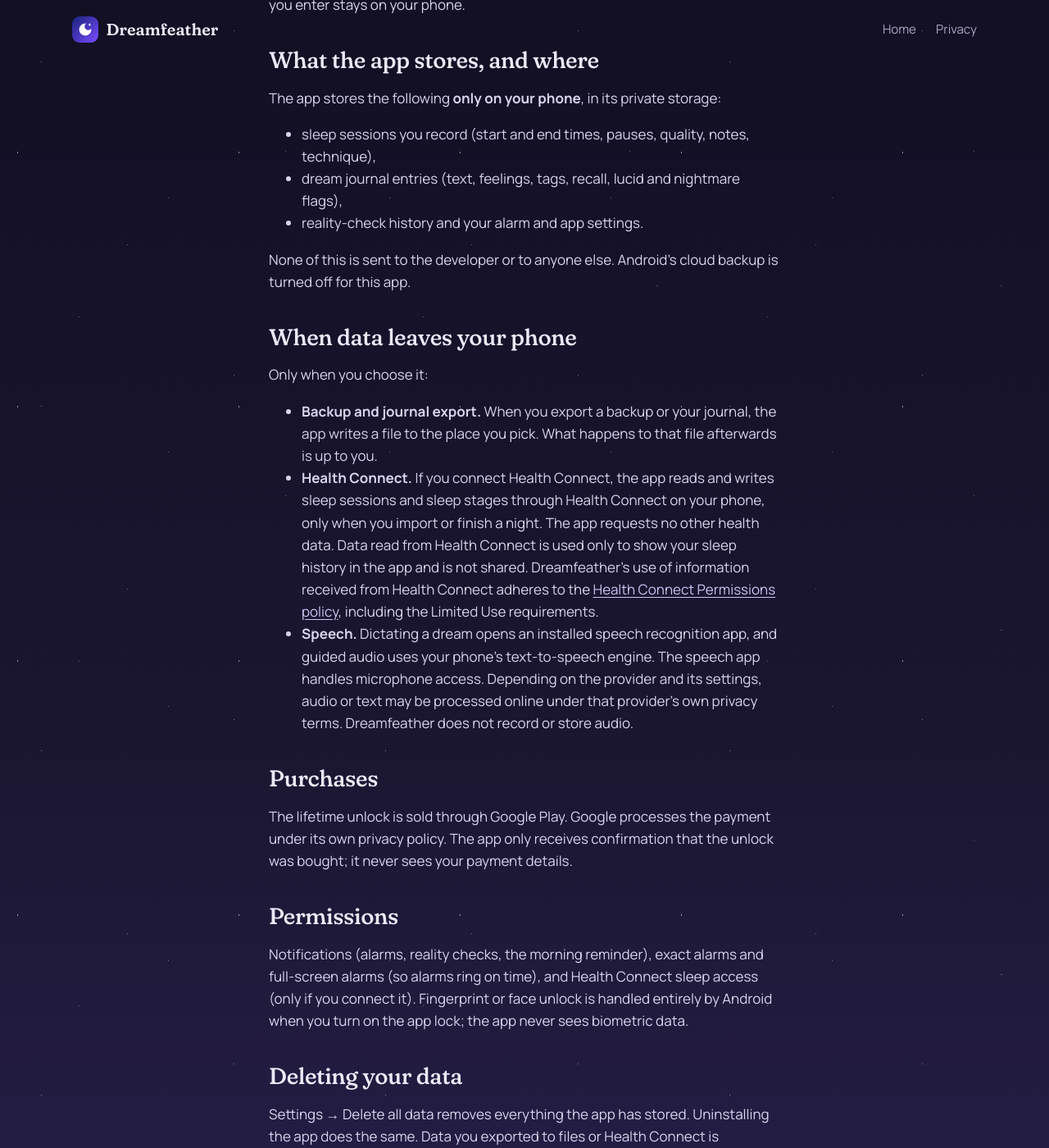
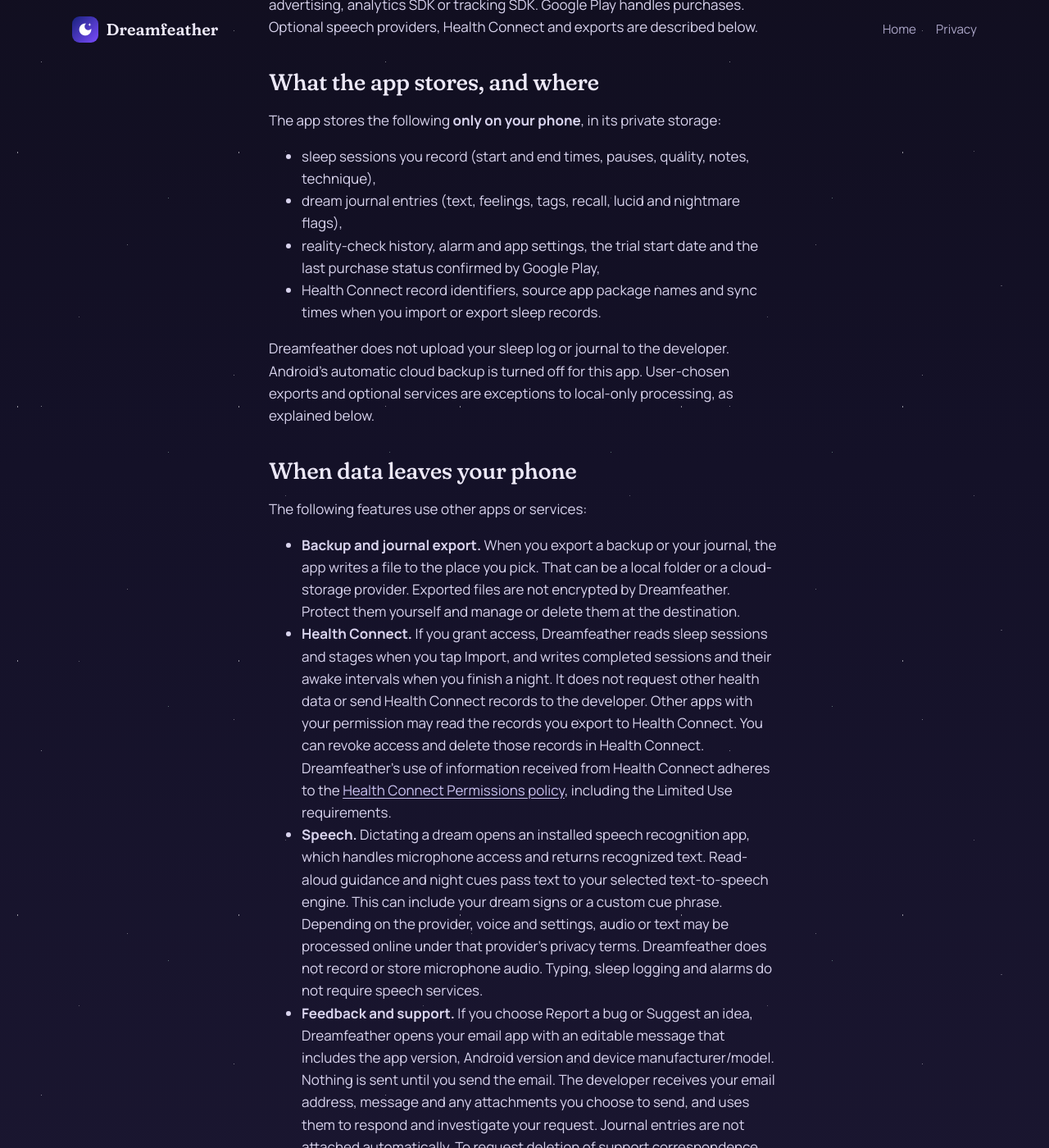
Before and after one commit to cv4ever/dreamfeather-site, a Jekyll site: the page built from privacy.md, in a window 1280 px wide and 1400 px high, scrolled down 502 px. Shown: the whole window at 82% size. Built offline with Jekyll 4.4.1, drawn with Linux system fonts in a browser that asks for light colours; our own code applies the rules of GitHub Pages for plain Markdown files; some of the changed text lies outside the part shown.

Commit message:
Clarify privacy disclosures and optional service data flows

```diff
--- a/llms.txt
+++ b/llms.txt
@@ -1,6 +1,6 @@
 # Dreamfeather
 
-> Dreamfeather is a private lucid dreaming app for Android 9 and newer. It combines a wake-back-to-bed (WBTB) alarm timed for REM sleep, guided MILD and SSILD read aloud, reality check reminders, a sleep log and a dream journal that finds recurring dream signs. There is no account, no ads and no analytics, it works offline, and data stays on the phone. It is free for 14 days, then core features stay free and a one-time purchase ($6.99 in the US) unlocks Pro. No subscription.
+> Dreamfeather is a private lucid dreaming app for Android 9 and newer. It combines a wake-back-to-bed (WBTB) alarm timed for REM sleep, guided MILD and SSILD read aloud, reality check reminders, a sleep log and a dream journal that finds recurring dream signs. There is no Dreamfeather account, no ads and no analytics SDK. Sleep logging, typed journaling and alarms work offline. Google Play handles purchases and ownership checks; optional speech providers may process audio or text online. Users control file exports and Health Connect access. It is free for 14 days, then core features stay free and a one-time purchase unlocks Pro. No subscription.
 
 Made by Carlos Oliveira. Contact: hello@dreamfeather.app. Android package: eu.forextradingtools.dreamfeather. Status: in testing on Google Play.
 
@@ -25,6 +25,8 @@
 
 Dreamfeather is not a medical device. It does not measure sleep stages from phone sensors and is not meant to diagnose or treat any sleep condition.
 
+Sleep and journal records are stored on the phone, not on a developer-operated server. Google Play handles purchase records. Settings → Delete all data retains the trial start and last purchase status; it does not delete exports, Health Connect records, support emails or Google records. The privacy policy describes these exceptions and how to manage them.
+
 ## Evidence behind the method
 
 WBTB combined with MILD is the best-supported beginner technique. Erlacher and Stumbrys (2020) reported about 53% lucid dreams with WBTB plus MILD in a small lab sample versus 9% in a reading control group; a 2022 replication found a weaker effect when wake timing shifted.
--- a/privacy.md
+++ b/privacy.md
@@ -1,18 +1,18 @@
 ---
 title: Dreamfeather privacy policy
 permalink: /privacy/
-description: Dreamfeather collects no data. No account, no analytics, no ads. Your sleep log and dream journal stay on your phone.
+description: How Dreamfeather stores sleep and dream data on your phone and handles Google Play purchases, optional speech, Health Connect and exports.
 ---
 
 # Dreamfeather privacy policy
 
-Last updated: 24 October 2026
+Last updated: 28 October 2026
 
 Dreamfeather is made by Carlos Oliveira, [hello@dreamfeather.app](mailto:hello@dreamfeather.app). This policy covers the Dreamfeather Android app.
 
 ## The short version
 
-Dreamfeather does not collect, store or share any of your data on any server. There is no account, no analytics, no advertising and no tracking. Everything you enter stays on your phone.
+Your sleep log and dream journal are stored in the app's private storage on your phone, not on a developer-operated server. There is no Dreamfeather account, advertising, analytics SDK or tracking SDK. Google Play handles purchases. Optional speech providers, Health Connect and exports are described below.
 
 ## What the app stores, and where
 
@@ -20,21 +20,25 @@
 
 - sleep sessions you record (start and end times, pauses, quality, notes, technique),
 - dream journal entries (text, feelings, tags, recall, lucid and nightmare flags),
-- reality-check history and your alarm and app settings.
+- reality-check history, alarm and app settings, the trial start date and the last purchase status confirmed by Google Play,
+- Health Connect record identifiers, source app package names and sync times when you import or export sleep records.
 
-None of this is sent to the developer or to anyone else. Android's cloud backup is turned off for this app.
+Dreamfeather does not upload your sleep log or journal to the developer. Android's automatic cloud backup is turned off for this app. User-chosen exports and optional services are exceptions to local-only processing, as explained below.
 
 ## When data leaves your phone
 
-Only when you choose it:
+The following features use other apps or services:
 
-- **Backup and journal export.** When you export a backup or your journal, the app writes a file to the place you pick. What happens to that file afterwards is up to you.
-- **Health Connect.** If you connect Health Connect, the app reads and writes sleep sessions and sleep stages through Health Connect on your phone, only when you import or finish a night. The app requests no other health data. Data read from Health Connect is used only to show your sleep history in the app and is not shared. Dreamfeather's use of information received from Health Connect adheres to the [Health Connect Permissions policy](https://support.google.com/googleplay/android-developer/answer/12991134), including the Limited Use requirements.
-- **Speech.** Dictating a dream opens an installed speech recognition app, and guided audio uses your phone's text-to-speech engine. The speech app handles microphone access. Depending on the provider and its settings, audio or text may be processed online under that provider's own privacy terms. Dreamfeather does not record or store audio.
+- **Backup and journal export.** When you export a backup or your journal, the app writes a file to the place you pick. That can be a local folder or a cloud-storage provider. Exported files are not encrypted by Dreamfeather. Protect them yourself and manage or delete them at the destination.
+- **Health Connect.** If you grant access, Dreamfeather reads sleep sessions and stages when you tap Import, and writes completed sessions and their awake intervals when you finish a night. It does not request other health data or send Health Connect records to the developer. Other apps with your permission may read the records you export to Health Connect. You can revoke access and delete those records in Health Connect. Dreamfeather's use of information received from Health Connect adheres to the [Health Connect Permissions policy](https://support.google.com/googleplay/android-developer/answer/12991134), including the Limited Use requirements.
+- **Speech.** Dictating a dream opens an installed speech recognition app, which handles microphone access and returns recognized text. Read-aloud guidance and night cues pass text to your selected text-to-speech engine. This can include your dream signs or a custom cue phrase. Depending on the provider, voice and settings, audio or text may be processed online under that provider's privacy terms. Dreamfeather does not record or store microphone audio. Typing, sleep logging and alarms do not require speech services.
+- **Feedback and support.** If you choose Report a bug or Suggest an idea, Dreamfeather opens your email app with an editable message that includes the app version, Android version and device manufacturer/model. Nothing is sent until you send the email. The developer receives your email address, message and any attachments you choose to send, and uses them to respond and investigate your request. Journal entries are not attached automatically. To request deletion of support correspondence, contact [hello@dreamfeather.app](mailto:hello@dreamfeather.app). Records needed to meet legal obligations may be retained.
 
 ## Purchases
 
-The lifetime unlock is sold through Google Play. Google processes the payment under its own privacy policy. The app only receives confirmation that the unlock was bought; it never sees your payment details.
+The optional lifetime unlock is sold through Google Play under [Google's privacy policy](https://policies.google.com/privacy). Google processes your payment and maintains the purchase record. Dreamfeather uses the Google Play Billing library to query product details, start a purchase, check ownership and acknowledge completed purchases using a purchase token. The app receives purchase information from Play, but never your card or bank details.
+
+Dreamfeather saves only the last confirmed ownership status locally so Pro remains available offline. It does not send purchase tokens to a developer-operated server. Google Play purchase and ownership checks require connectivity; a Google account may be required by Play, not by Dreamfeather. Play Console declares purchase history as collected for app functionality, optional and not shared with third parties. Purchases are not used by Dreamfeather for advertising or behavioral analytics.
 
 ## Permissions
 
@@ -42,11 +46,13 @@
 
 ## Deleting your data
 
-Settings → Delete all data removes everything the app has stored. Uninstalling the app does the same. Data you exported to files or Health Connect is managed where you put it.
+Settings → Delete all data removes your local sleep sessions, dream entries, tags and reality-check history and resets app settings. It retains the trial start date and last confirmed purchase status, so deletion does not restart the trial or remove your unlock. Uninstalling removes the app's private local data.
+
+Neither action deletes files you exported, Health Connect records, support emails or Google's purchase records. Manage exported files at their destination, Health Connect records in Health Connect, support correspondence through the contact above, and Google records through Google's controls. Reinstalling can restore your unlock from Google Play.
 
 ## Children
 
-Dreamfeather is not directed at children under 13.
+Dreamfeather is intended for users aged 13 and over, including teenagers. It is not directed at children under 13.
 
 ## Changes
 
--- a/sitemap.xml
+++ b/sitemap.xml
@@ -1,5 +1,5 @@
 <?xml version="1.0" encoding="UTF-8"?>
 <urlset xmlns="http://www.sitemaps.org/schemas/sitemap/0.9">
-  <url><loc>https://dreamfeather.app/</loc><lastmod>2026-10-25</lastmod></url>
-  <url><loc>https://dreamfeather.app/privacy/</loc><lastmod>2026-10-24</lastmod></url>
+  <url><loc>https://dreamfeather.app/</loc><lastmod>2026-10-28</lastmod></url>
+  <url><loc>https://dreamfeather.app/privacy/</loc><lastmod>2026-10-28</lastmod></url>
 </urlset>
```
Also changed, not shown: index.html (+4 -4 lines).
